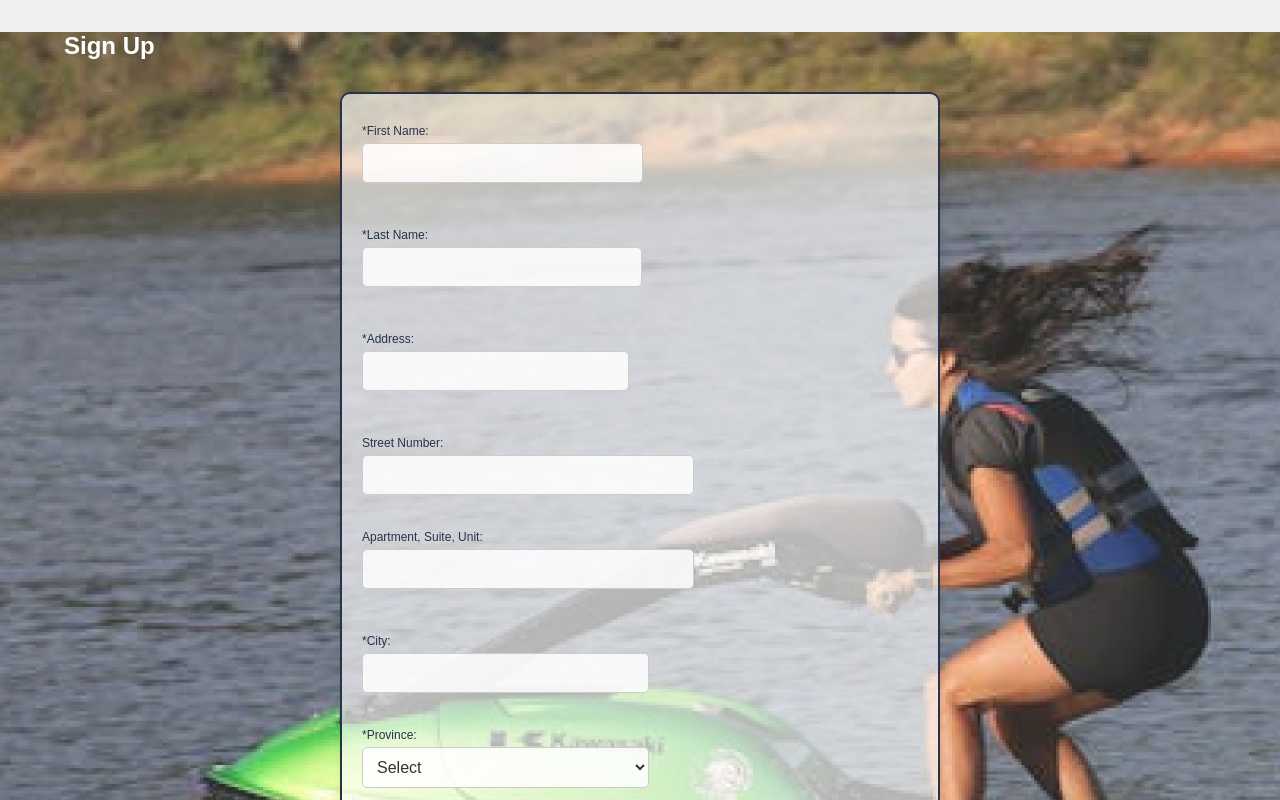
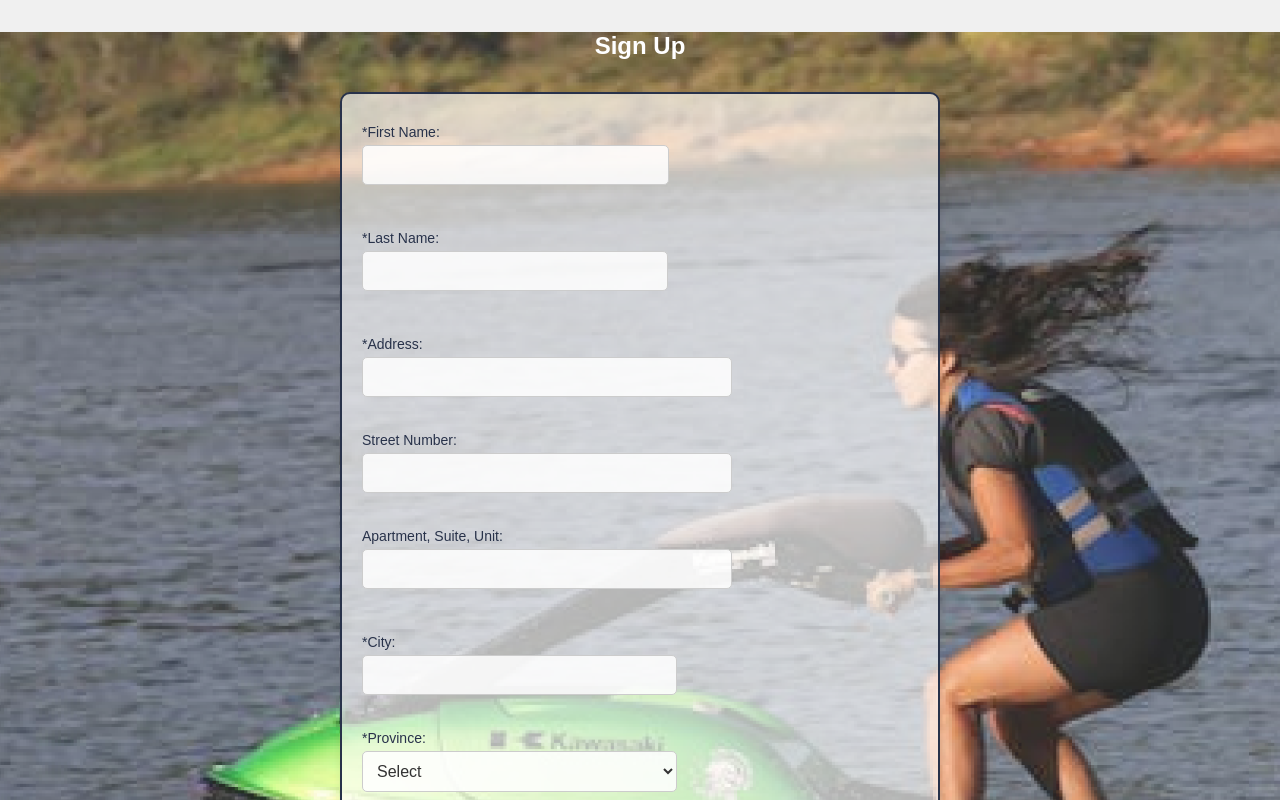
Before and after one commit to Raman9357/match-game, a React (Create React App) app: page /signup in a window 1280 px wide. Shown: the top 800 px of the page. Built offline with nearby package versions, Linux system fonts and the light colour scheme.

Commit message:
Updatted SignUp.jsx and form.css

```diff
--- a/src/pages/SignUp.jsx
+++ b/src/pages/SignUp.jsx
@@ -85,12 +85,15 @@ function SignUp() {
                 {formErrors.lastName && <span className="error-message">{formErrors.lastName}</span>}
                 </label>
 
-                <label>*Address:
-                <input type="text" name="address" value={formData.address} onChange={handleChange} className={formErrors.address ? "error" : ""} maxLength="50" />
-                {formErrors.address && <span className="error-message">{formErrors.address}</span>}
-                </label>
+                <div className="street-unit">
 
-                <div className="street-unit">
+                    <div>
+                        <label>*Address:
+                        <input type="text" name="address" value={formData.address} onChange={handleChange} className={formErrors.address ? "error" : ""} maxLength="50" />
+                        {formErrors.address && <span className="error-message">{formErrors.address}</span>}
+                        </label>
+                    </div>
+
                     <div>
                         <label>Street Number:
                         <input type="text" name="street" value={formData.address} onChange={handleChange} maxLength="10" />
--- a/src/pages/css/form.css
+++ b/src/pages/css/form.css
@@ -27,7 +27,7 @@ form {
 
 h2 {
 	width: 90%;
-	text-align: left;
+	text-align: center;
 	margin: 2rem auto;
 	color: white;
 	text-shadow: #333;
@@ -39,7 +39,7 @@ label {
 	margin-top: 10px;
 	margin-bottom: 35px;
 	text-align: left;
-	font-size: 12px;
+	font-size: 14px;
 }
 
 input[type='text'],
@@ -50,7 +50,7 @@ input[type='confirm'],
 input[type='date'],
 input[type='number'],
 select {
-	width: 95%;
+	width: 100%;
 	padding: 10px;
 	margin-top: 5px;
 	border: 1px solid #ccc;
@@ -108,7 +108,8 @@ span.error {
 	bottom: -20px;
 	left: 0;
 	color: red;
-	font-size: 12px;
+	font-size: 14px;
+	font-weight: bold;
 	white-space: nowrap;
 }
 
```
